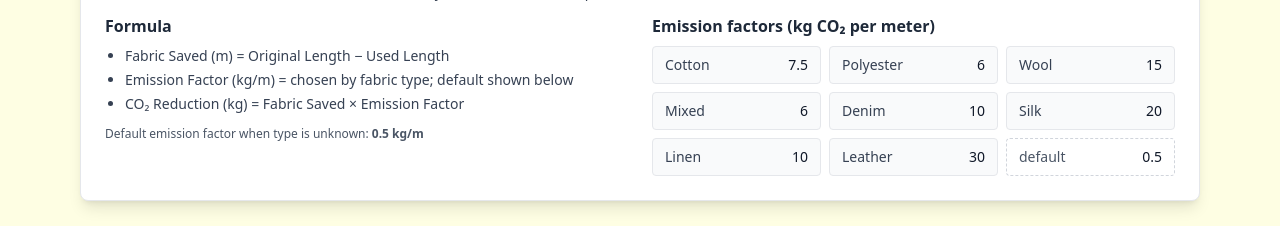
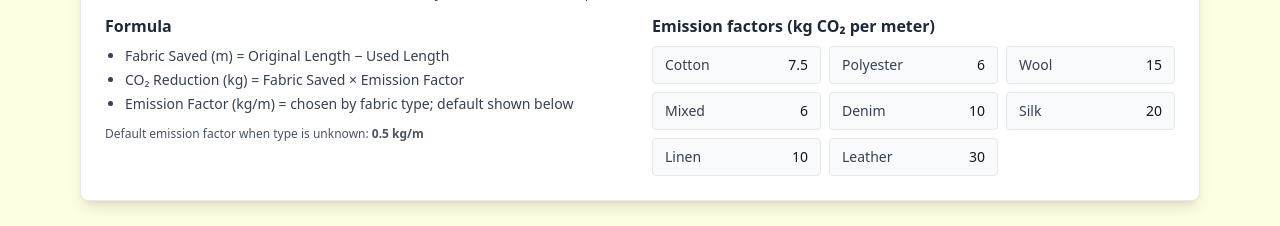
Before and after one commit to glanrtomaroy-oss/Proj-ThreadCycle-Duma, a React (Vite) app: page /scrap-estimator in a window 1280 px wide. Shown: the part 639-865 px from the top of the page. Built offline with nearby package versions, Linux system fonts and the light colour scheme.

Commit message:
Update ScrapEstimatorPage.jsx

```diff
--- a/src/pages/ScrapEstimatorPage.jsx
+++ b/src/pages/ScrapEstimatorPage.jsx
@@ -297,8 +297,8 @@ function ScrapEstimatorPage() {
                   <h4 className="text-gray-800 font-semibold mb-2">Formula</h4>
                   <ul className="list-disc pl-5 text-gray-700 text-sm space-y-1">
                     <li>Fabric Saved (m) = Original Length − Used Length</li>
+                    <li>CO₂ Reduction (kg) = Fabric Saved × Emission Factor</li>
                     <li>Emission Factor (kg/m) = chosen by fabric type; default shown below</li>
-                    <li>CO₂ Reduction (kg) = Fabric Saved × Emission Factor</li>
                   </ul>
                   <div className="mt-3 text-xs text-gray-600">
                     Default emission factor when type is unknown: <span className="font-semibold">{EMISSION_FACTOR_KG_PER_M_DEFAULT} kg/m</span>
@@ -314,10 +314,6 @@ function ScrapEstimatorPage() {
                         <span className="font-medium text-gray-900">{factor}</span>
                       </div>
                     ))}
-                    <div className="flex items-center justify-between border border-dashed border-gray-300 rounded px-3 py-2 text-sm">
-                      <span className="text-gray-600">default</span>
-                      <span className="font-medium text-gray-900">{EMISSION_FACTOR_KG_PER_M_DEFAULT}</span>
-                    </div>
                   </div>
                 </div>
               </div>
```
